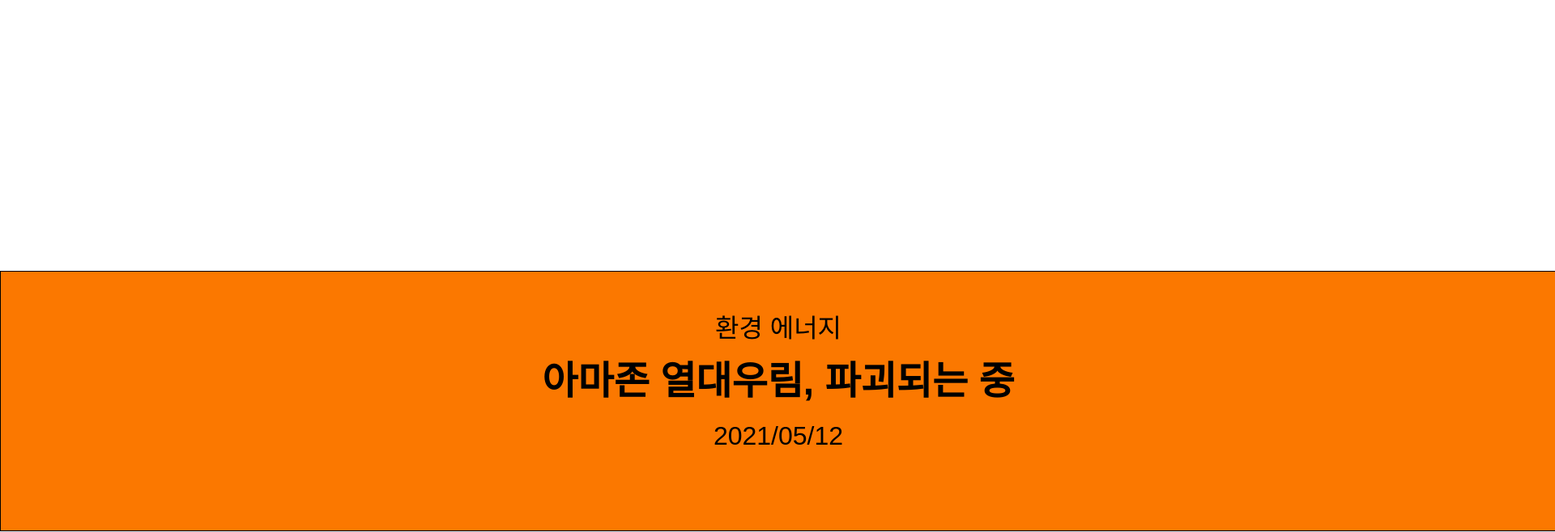
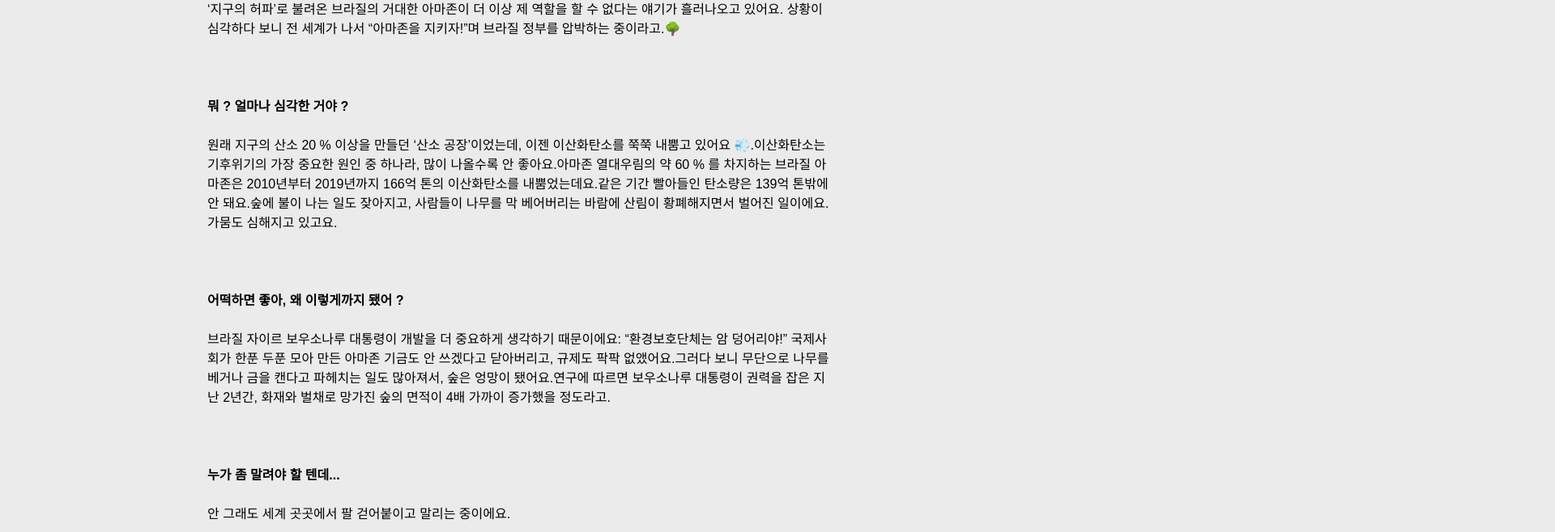
Before and after one commit to BESOPT-NEWNEEK/newneek-web, a React (Create React App) app in the folder newneek/: page /article in a window 1280 px wide. Shown: the top 658 px of the page at 81% size, 1920 px wide, since content can reach past the window. Built offline with nearby package versions, Linux system fonts and the light colour scheme.

Commit message:
card grid, data.json

```diff
--- a/newneek/src/App.js
+++ b/newneek/src/App.js
@@ -1,25 +1,26 @@
-import { BrowserRouter } from 'react-router-dom';
-import GlobalStyle from './styles/GlobalStyle';
-import styled from 'styled-components';
+import React from 'react';
+import { BrowserRouter, Route, Switch } from 'react-router-dom';
+import Article from './pages/Article';
+import MainPage from './pages/main';
 import DetailPage from './pages/detail';
-import React from 'react';
 
-const RootDiv = styled.div`
-height: 100vh;
-`;
+import GlobalStyle from './components/common/GlobalStyles';
+
 function App() {
-    return(
-        <React.Fragment>
+
+    return (
+        <>
             <GlobalStyle />
-            <RootDiv>
             <BrowserRouter>
-        <DetailPage />
-        </BrowserRouter>
-        </RootDiv>
-        </React.Fragment>
-
-
-    )
+                <Switch>
+                    <Route exact path='/' component={MainPage} />
+                    <Route path='/article' component={Article} />
+                    <Route path='/detail' component={DetailPage} />
+                    <Route component={() => <div>Page not found</div>} />
+                </Switch>
+            </BrowserRouter>
+        </>
+    );
 }
 
 export default App;
--- /dev/null
+++ b/newneek/src/components/common/GlobalStyles.js
@@ -0,0 +1,37 @@
+import { createGlobalStyle } from 'styled-components';
+import reset from 'styled-reset';
+
+const GlobalStyle = createGlobalStyle`
+${reset};
+ * {
+  box-sizing: inherit;
+}
+
+ html{
+  height: 100%;
+}
+
+ #root{
+  min-height: 100%;
+}
+
+
+  a{
+    color: inherit;
+    text-decoration: none;
+  }
+
+ body {
+    background-color: #EBEBEB;
+    line-height : 1.5rem;
+    margin: 0;
+    padding: 0 20%;
+    font-family:'Noto Sans KR', sans-serif;
+    -webkit-font-smoothing: antialiased;
+    -moz-osx-font-smoothing: grayscale;
+    box-sizing: border-box;
+    min-height: 100%;
+  }
+`;
+
+export default GlobalStyle;
--- a/newneek/src/components/detail/Card.js
+++ b/newneek/src/components/detail/Card.js
@@ -37,7 +37,7 @@ padding:3% 0% 1% 3%;
 
 }
 `;
-const CardMain = Styled.div`
+const CardMain = styled.div`
 display: flex;
 flex-direction: column;
 height: 270px;
--- a/newneek/src/lib/api.js
+++ b/newneek/src/lib/api.js
@@ -1,7 +1,7 @@
 import axios from 'axios';
 
 const instance = axios.create({
-    baseURL: "http://localhost:4444",
+    baseURL: "http://localhost:3000",
     timeout: 1000,
 });
 
--- /dev/null
+++ b/newneek/src/pages/Article.jsx
@@ -0,0 +1,56 @@
+import React, { useEffect } from 'react';
+import Styled from 'styled-components';
+
+const ArticleWrap = Styled.p`
+.article__container{
+    display: flex;
+}
+span{
+    font-weight: 700;
+}
+`;
+
+const Article = () => {
+    useEffect(() => {
+        //axios
+        const result = `    <p className='article'>
+        ‘지구의 허파’로 불려온 브라질의 거대한 아마존이 더 이상 제 역할을 할 수 없다는 얘기가 흘러나오고 있어요. 상황이 심각하다 보니 전 세계가 나서 “아마존을 지키자!”며 브라질 정부를 압박하는 중이라고.🌳
+        <br></br>
+        <br></br>
+        <span>뭐 ? 얼마나 심각한 거야 ?</span><br></br>
+    원래 지구의 산소 20 % 이상을 만들던 ‘산소 공장’이었는데, 이젠 이산화탄소를 쭉쭉 내뿜고 있어요 💨.이산화탄소는 기후위기의 가장 중요한 원인 중 하나라, 많이 나올수록 안 좋아요.아마존 열대우림의 약 60 % 를 차지하는 브라질 아마존은 2010년부터 2019년까지 166억 톤의 이산화탄소를 내뿜었는데요.같은 기간 빨아들인 탄소량은 139억 톤밖에 안 돼요.숲에 불이 나는 일도 잦아지고, 사람들이 나무를 막 베어버리는 바람에 산림이 황폐해지면서 벌어진 일이에요.가뭄도 심해지고 있고요.
+        <br></br>
+        <br></br>
+
+        <span>어떡하면 좋아, 왜 이렇게까지 됐어 ?</span>
+        <br></br>
+    브라질 자이르 보우소나루 대통령이 개발을 더 중요하게 생각하기 때문이에요: “환경보호단체는 암 덩어리야!” 국제사회가 한푼 두푼 모아 만든 아마존 기금도 안 쓰겠다고 닫아버리고, 규제도 팍팍 없앴어요.그러다 보니 무단으로 나무를 베거나 금을 캔다고 파헤치는 일도 많아져서, 숲은 엉망이 됐어요.연구에 따르면 보우소나루 대통령이 권력을 잡은 지난 2년간, 화재와 벌채로 망가진 숲의 면적이 4배 가까이 증가했을 정도라고.
+        <br></br>
+        <br></br>
+
+        <span>누가 좀 말려야 할 텐데...</span>
+        <br></br>
+    안 그래도 세계 곳곳에서 팔 걷어붙이고 말리는 중이에요.
+        <br></br>
+    너희 꺼 안 사 ❌: 지난 5월 5일에는 영국을 포함한 유럽의 대형 슈퍼마켓과 식료품을 만드는 업체들이 공개 편지를 보냈어요: “열대우림 마음대로 개발하는 법안을 계속 추진하면, 너네 물건 안 산다!” 사실 이렇게 경고하는 게 원데이 투데이는 아니에요.작년 9월에도 독일·덴마크·프랑스 등 유럽 8개 나라가 똑같은 경고를 한 적 있어요.
+        <br></br>
+    너희 안 끼워줘 ❌: 브라질은 환경 이슈 때문에 4년째 OECD에 가입하지 못하고 있어요.국제인권단체를 중심으로 “아마존을 보호한다는 의지를 보여야만 가입시켜줄 수 있다!”고 주장해요.
+        <br></br>
+    보우소나루 대통령은 지난달 기후정상회의에서 “2030년까지 아마존 무단 벌채 끝내고 2050년엔 탄소 중립을 해낼게.대신 우리나라에 돈 좀 줘!”라고 요구했는데요.회의 끝나자마자 국내 환경 예산을 팍 줄인 게 알려지면서
+    ‘쟤네 진짜 보호하겠다는 거야 ?’ 하는 의심이 생기고 있어요.
+    </ p>`
+        const container = document.getElementById('article__container');
+        container.innerHTML = `${result}`
+
+
+    }, [])
+
+    return (
+        <ArticleWrap>
+            <div className='article__container' id="article__container">
+            </div>
+        </ArticleWrap>
+    );
+};
+
+export default Article;
--- a/newneek/src/pages/main.js
+++ b/newneek/src/pages/main.js
@@ -1,5 +1,7 @@
-import React from 'react';
+import React, { useEffect, useState } from 'react';
+import Card from '../components/detail/Card';
 import styled from 'styled-components';
+import { getCardData } from '../lib/api';
 
 const MainWrap = styled.div`
 display: flex;
```
